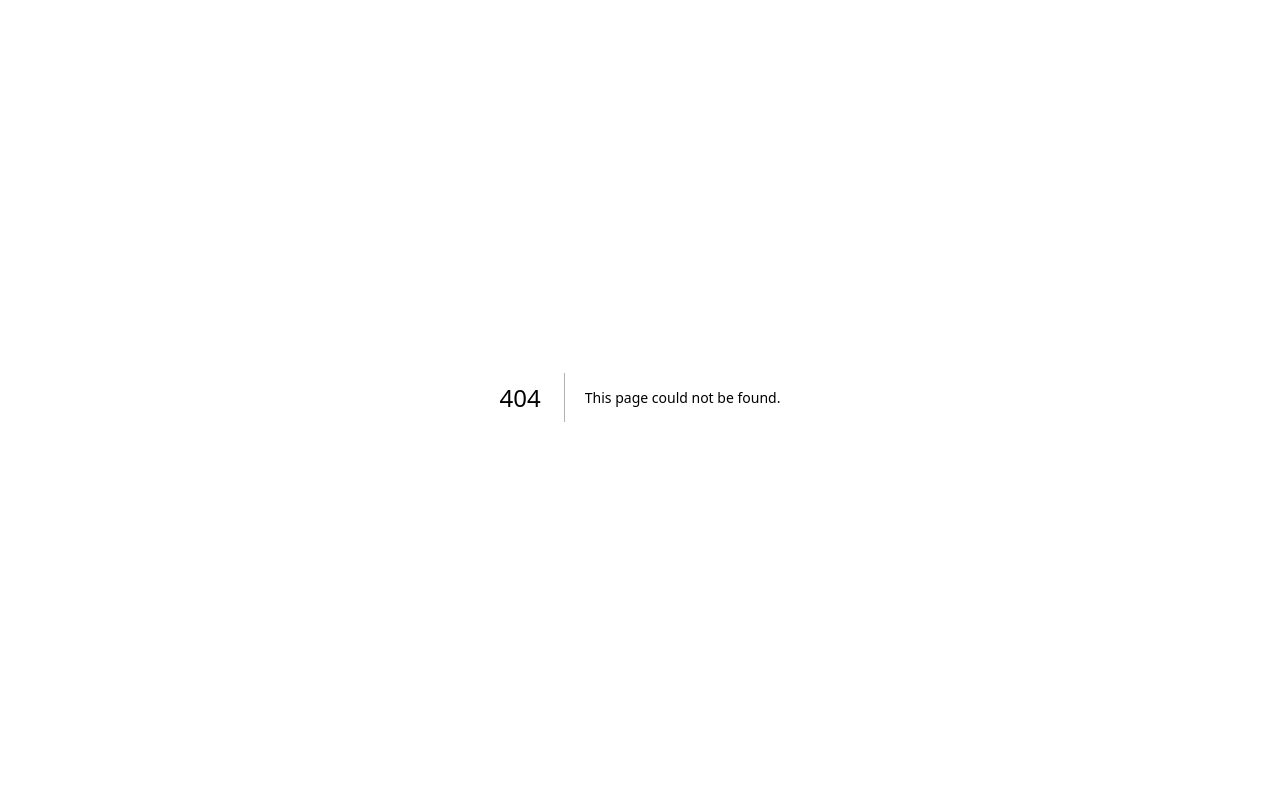
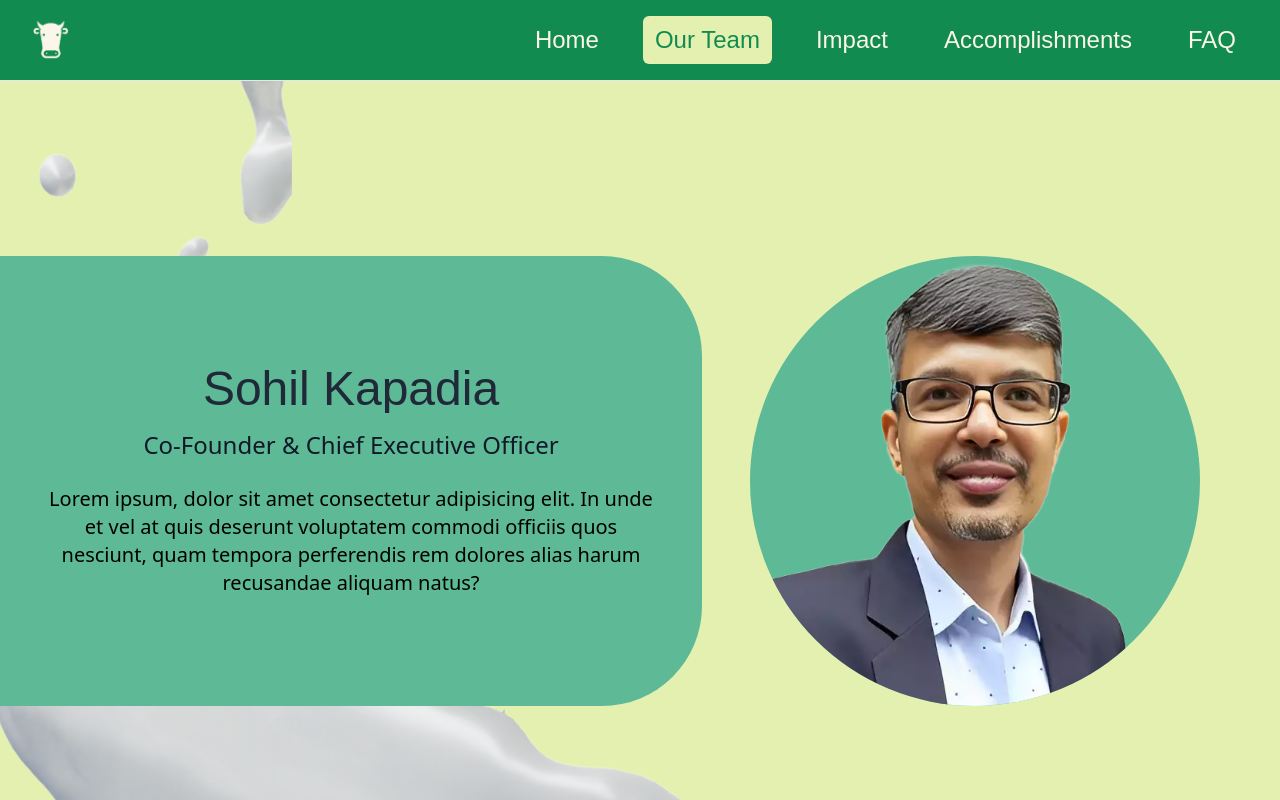
Before and after one commit to OldmanGalaxy/Zero-Cow, a Next.js app: page /our-team in a window 1280 px wide. Before the commit this address had no page. Shown: the top 800 px of the page. Built offline with nearby package versions, Linux system fonts and the light colour scheme; a web font is replaced by a local one.

Commit message:
Added Our Team Page

```diff
--- /dev/null
+++ b/app/our-team/page.tsx
@@ -0,0 +1,24 @@
+import React from "react";
+import Navbar from "@/components/Navbar/Navbar";
+import Section1 from "@/components/OurTeam/Section1";
+import Section2 from "@/components/OurTeam/Section2";
+
+function page() {
+  return (
+    <>
+      <div className="relative z-10">
+        <div
+          className="absolute bg-ygreen inset-0 bg-cover bg-center"
+          style={{
+            backgroundImage: "url('/images/milk1.png')",
+            zIndex: -1,
+          }}
+        ></div>
+        <Navbar />
+        <Section1 />
+        <Section2 />
+      </div>
+    </>
+  );
+}
+export default page;
--- a/app/page.tsx
+++ b/app/page.tsx
@@ -1,6 +1,9 @@
+import Navbar from "@/components/Navbar/Navbar"
+
 export default function Home() {
     return (
         <>
+        <Navbar/>
         </>
     )
 }
--- /dev/null
+++ b/components/Navbar/Navbar.tsx
@@ -0,0 +1,88 @@
+"use client";
+
+import React, { useState } from "react";
+import Link from "next/link";
+import { Menu, X } from "lucide-react";
+import { usePathname } from "next/navigation";
+
+const Navbar = () => {
+  const [isOpen, setIsOpen] = useState(false);
+  const pathname = usePathname();
+
+  const navLinks = [
+    { href: "/", label: "Home" },
+    { href: "/our-team", label: "Our Team" },
+    { href: "/impact", label: "Impact" },
+    { href: "/accomplishments", label: "Accomplishments" },
+    { href: "/faq", label: "FAQ" },
+  ];
+
+  return (
+    <nav className="bg-dgreen border-b font-lilita">
+      <div className="max-w-7xl mx-auto px-4 sm:px-6 lg:px-8">
+        <div className="flex justify-between h-20 items-center">
+          {/* Logo Section */}
+          <div className="flex-shrink-0 flex items-center">
+            <Link href="/">
+              <img className="h-10 w-auto" src="/images/logo.png" alt="Logo" />
+            </Link>
+          </div>
+
+          {/* Desktop Navigation */}
+          <div className="hidden md:flex md:items-center md:space-x-8">
+            {navLinks.map((link) => (
+              <Link
+                key={link.href}
+                href={link.href}
+                className={`px-3 py-2 rounded-md font-medium text-2xl transition-colors duration-200 ${
+                  pathname === link.href
+                    ? "bg-ygreen text-dgreen hover:text-dgreen"
+                    : "text-cream hover:text-ygreen"
+                }`}
+              >
+                {link.label}
+              </Link>
+            ))}
+          </div>
+
+          {/* Mobile Menu Button */}
+          <div className="md:hidden">
+            <button
+              onClick={() => setIsOpen(!isOpen)}
+              className="inline-flex items-center justify-center p-2 rounded-md text-cream hover:text-gray-900 hover:bg-gray-100 focus:outline-none focus:ring-2 focus:ring-inset focus:ring-gray-500 transition-colors duration-200"
+              aria-expanded={isOpen}
+              aria-label="Toggle menu"
+            >
+              {isOpen ? (
+                <X className="h-6 w-6" />
+              ) : (
+                <Menu className="h-6 w-6" />
+              )}
+            </button>
+          </div>
+        </div>
+      </div>
+
+      {/* Mobile Menu */}
+      {isOpen && (
+        <div className="md:hidden">
+          <div className="px-2 pt-2 pb-3 space-y-1 sm:px-3 bg-black bg-opacity-60 shadow-lg rounded-b-lg">
+            {navLinks.map((link) => (
+              <Link
+                key={link.href}
+                href={link.href}
+                className={`block px-3 py-2 rounded-md text-base font-medium text-cream hover:text-gray-900 hover:bg-gray-100 transition-colors duration-200 ${
+                  pathname === link.href ? "bg-lgreen text-white" : ""
+                }`}
+              >
+                {link.label}
+              </Link>
+            ))}
+          </div>
+        </div>
+      )}
+    </nav>
+  );
+};
+
+export default Navbar;
--- /dev/null
+++ b/components/OurTeam/Section1.tsx
@@ -0,0 +1,46 @@
+import React from "react";
+
+function Section1() {
+  return (
+    <>
+      <div className="relative flex flex-col-reverse md:flex-row min-h-screen items-center p-4 md:p-0">
+        {/* Rounded Rectangle */}
+        <div
+          className="w-full min-h-[280px] sm:min-h-[350px] md:min-h-[400px] lg:min-h-[450px]
+   rounded-2xl md:rounded-r-[100px] md:rounded-l-none mr-8 max-md:mx-8
+   bg-lgreen
+   mt-8 md:mt-0
+   p-6 sm:p-8 md:p-10
+   flex items-center"
+        >
+          <div className="w-full max-w-3xl mx-auto">
+            <div className="text-center">
+              <h2 className="text-3xl overflow-hidden sm:text-4xl md:text-5xl font-lilita text-gray-800 mb-3 sm:mb-4">
+                Sohil Kapadia
+              </h2>
+              <p className="text-lg sm:text-xl md:text-2xl font-medium text-gray-900 mb-4 sm:mb-6">
+                Co-Founder & Chief Executive Officer
+              </p>
+            </div>
+            <p className="text-base sm:text-lg md:text-xl text-center font-sans">
+              Lorem ipsum, dolor sit amet consectetur adipisicing elit. In unde
+              et vel at quis deserunt voluptatem commodi officiis quos nesciunt,
+              quam tempora perferendis rem dolores alias harum recusandae
+              aliquam natus?
+            </p>
+          </div>
+        </div>
+        {/* Circle */}
+        <div
+          className="w-[280px] h-[280px] sm:w-[350px] sm:h-[350px] md:w-[400px] md:h-[400px] lg:w-[450px] lg:h-[450px]
+          mx-4 md:mr-8 lg:mr-20 overflow-hidden relative
+          rounded-full bg-lgreen flex-shrink-0"
+        >
+          <img src="/images/sohil.png" className="absolute right-16" alt="" />
+        </div>
+      </div>
+    </>
+  );
+}
+
+export default Section1;
--- /dev/null
+++ b/components/OurTeam/Section2.tsx
@@ -0,0 +1,47 @@
+import React from "react";
+
+function Section2() {
+  return (
+    <>
+      <section className="relative min-h-screen">
+        <div className="flex flex-col md:flex-row min-h-screen items-center p-4 md:p-0 ">
+          {/* Circle */}
+          <div
+            className="w-[280px] h-[280px] sm:w-[350px] sm:h-[350px] md:w-[400px] md:h-[400px] lg:w-[450px] lg:h-[450px]
+          mx-4 md:ml-8 lg:ml-20 overflow-hidden relative
+          rounded-full bg-lgreen flex-shrink-0
+          mb-8 md:mb-0"
+          >
+            <img src="/images/parini.png" className="absolute " alt="" />
+          </div>
+          {/* Rounded Rectangle */}
+          <div
+            className="w-full min-h-[280px] sm:min-h-[350px] md:min-h-[400px] lg:min-h-[450px]
+   flex items-center ml-8 max-md:mx-8
+   rounded-2xl md:rounded-l-[100px] md:rounded-r-none
+   bg-lgreen p-6 sm:p-8 md:p-10 lg:p-12"
+          >
+            <div className="w-full max-w-3xl mx-auto">
+              <div className="text-center">
+                <h2 className="text-3xl overflow-hidden sm:text-4xl md:text-5xl font-lilita text-gray-800 mb-3 sm:mb-4">
+                  Parini Kapadia
+                </h2>
+                <p className="text-lg sm:text-xl md:text-2xl font-medium text-gray-900 mb-4 sm:mb-6">
+                  Co-Founder & Chief Executive Officer
+                </p>
+              </div>
+              <p className="text-base sm:text-lg md:text-xl text-center font-sans">
+                Lorem ipsum, dolor sit amet consectetur adipisicing elit. In
+                unde et vel at quis deserunt voluptatem commodi officiis quos
+                nesciunt, quam tempora perferendis rem dolores alias harum
+                recusandae aliquam natus?
+              </p>
+            </div>
+          </div>
+        </div>
+      </section>
+    </>
+  );
+}
+
+export default Section2;
```
Also changed, not shown: package.json (+5 -4 lines), 1 other file (tests, documents, lock files or other folders).
